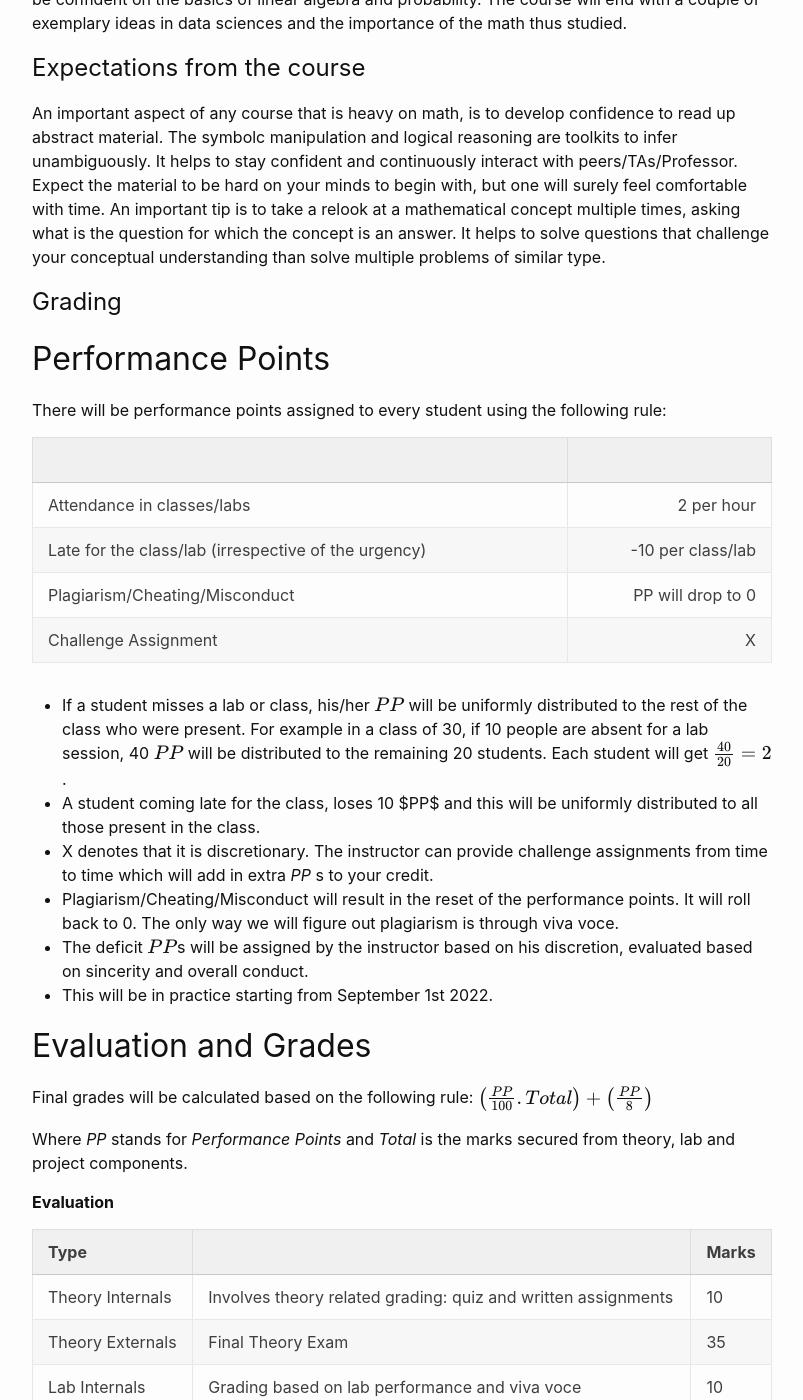
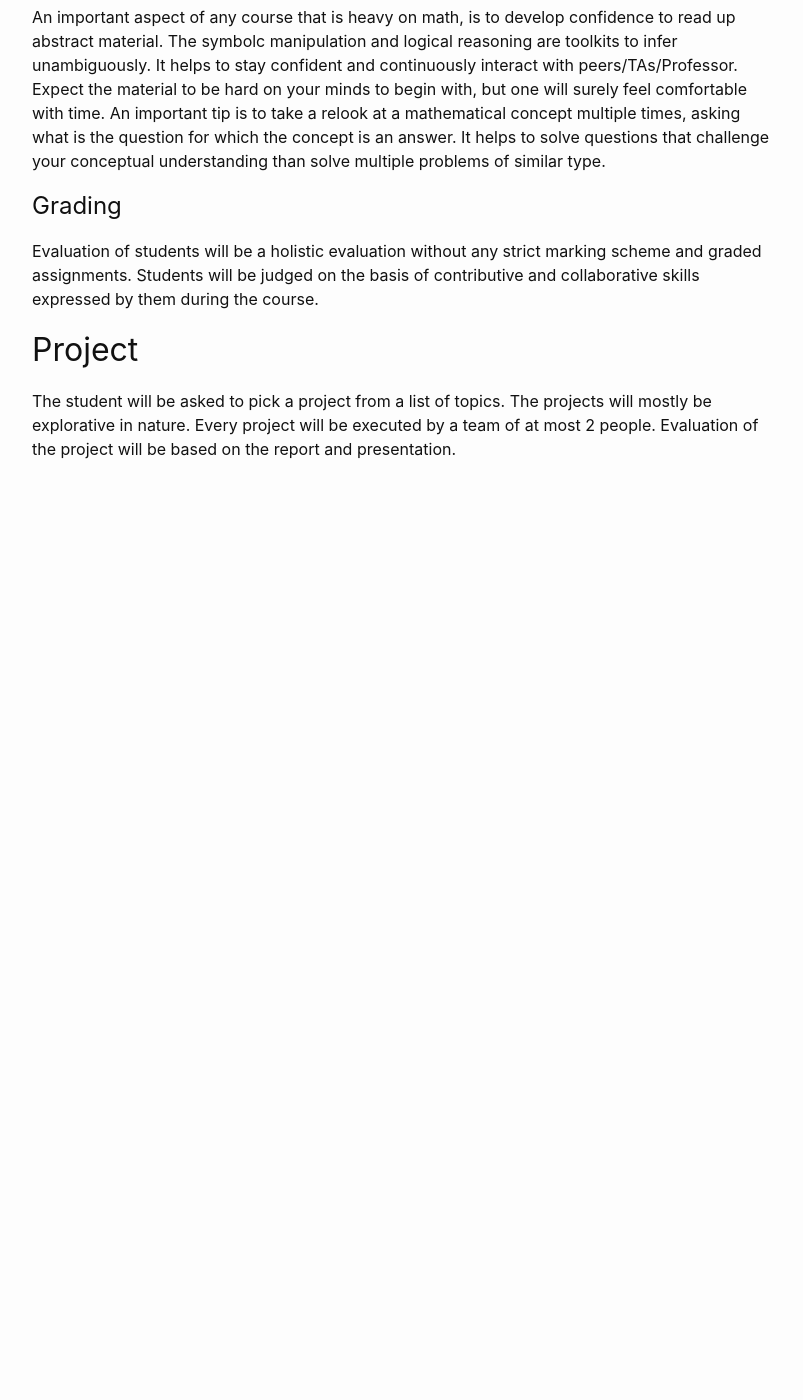
Before and after one commit to sudarshansudarshan/aicamp, a Jekyll site: the page built from Handbook.md, in a window 1280 px wide and 1400 px high, scrolled down 531 px. Shown: the whole window, without its empty margins (238-1041 px from the left). Built offline with Jekyll 4.4.1, drawn with Linux system fonts in a browser that asks for light colours; formulas are drawn with MathJax 3; after the commit the page ends 1052 px from its top, so only the background shows below that; some of the changed text lies outside the part shown.

Commit message:
Update Handbook.md

```diff
--- a/Handbook.md
+++ b/Handbook.md
@@ -18,49 +18,8 @@
 
 
 # Grading
-## Performance Points
+Evaluation of students will be a holistic evaluation without any strict marking scheme and graded assignments. Students will be judged on the basis of contributive and collaborative skills expressed by them during the course.
 
-There will be performance points assigned to every student using the following rule:
-
-|                                                      |                   |
-| ---------------------------------------------------- | ----------------: |
-| Attendance in classes/labs                           |       2 per hour  |
-| Late for the class/lab (irrespective of the urgency) | -10 per class/lab |
-| Plagiarism/Cheating/Misconduct                       | PP will drop to 0 |
-| Challenge Assignment                                 |                 X |
-
-* If a student misses a lab or class, his/her $$PP$$ will be uniformly distributed to the rest of the class who were present. For example in a class of 30, if 10 people are absent for a lab session, 40 $$PP$$ will be distributed to the remaining 20 students. Each student will get $$\frac{40}{20}=2$$.
-* A student coming late for the class, loses 10 $PP$ and this will be uniformly distributed to all those present in the class.
-* X denotes that it is discretionary. The instructor can provide challenge assignments from time to time which will add in extra _PP_ s to your credit.
-* Plagiarism/Cheating/Misconduct will result in the reset of the performance points. It will roll back to 0. The only way we will figure out plagiarism is through viva voce.
-* The deficit $$ PP $$s will be assigned by the instructor based on his discretion, evaluated based on sincerity and overall conduct.
-* This will be in practice starting from September 1st 2022.
-
-
-
-## Evaluation and Grades
-
-Final grades will be calculated based on the following rule:
-$$\left(\frac{PP}{100}.Total\right)+\left( \frac{PP}{8}\right)$$
-
-Where _PP_ stands for _Performance Points_ and _Total_ is the marks secured from theory, lab and project components.
-
-**Evaluation**
-
-| Type |  |Marks|
-|--|--|--|
-|Theory Internals|Involves theory related grading: quiz and written assignments|10|
-|Theory Externals|Final Theory Exam|35|
-|Lab Internals|Grading based on lab performance and viva voce|10|
-|Lab Externals|Final Lab Exam|35|
-|Final Project||10|
-
-
-## Theory Assignments
-Theory assignments will involve writeups that are mostly straight forward and will be indicative of the difficulty in the mid term and final exams. Questions for the final exam will be consequential concepts from the assignments. It would help if assignments are taken seriously for the student to secure good marks in the exams.
-
-## Lab Assignments
-Lab assignments will involve you to work on programming based questions. These can be take home tests or in lab tests. The difficulty level is indicative of the final lab exam questions. The evaluation of lab assignments will involve a strong viva voce component.
 
 ## Project
 The student will be asked to pick a project from a list of topics. The projects will mostly be explorative in nature. Every project will be executed by a team of at most 2 people. Evaluation of the project will be based on the report and presentation.
```
